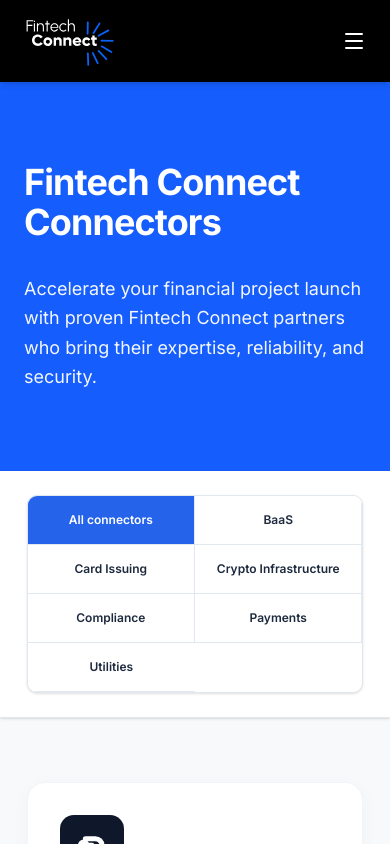
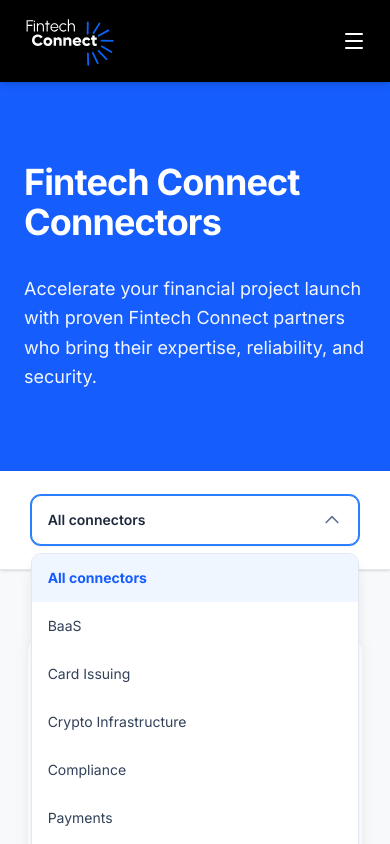
Before and after one commit to 316-Group/Fintechconnect-website, a Next.js app: page /connectors in a window 390 px wide. Both pictures are taken after a click on the button "All connectors". Shown: the top 844 px of the page. Built offline with nearby package versions, Linux system fonts and the light colour scheme.

Commit message:
connectors page update

```diff
--- a/app/connectors/page.tsx
+++ b/app/connectors/page.tsx
@@ -4,7 +4,6 @@
 import Navbar from "@/app/navbar";
 import Footersection from "@/app/Footersection";
 
-// Type definition for stability
 interface Connector {
   name: string;
   category: string;
@@ -14,7 +13,6 @@
   isCTA?: boolean;
 }
 
-// Filter Categories
 const categories = [
   "All connectors",
   "BaaS",
@@ -25,19 +23,16 @@
   "Utilities"
 ];
 
-// Global Standalone CTA Card definition (automatically appends to every tab)
 const ctaCard: Connector = {
   name: "Add your partner",
   category: "All",
   desc: "We are open to adding your favourite provider to the system!",
   iconType: "add-partner",
-  url: "mailto:partners@yourdomain.com", // Replace with your support email or "/contact" route
+  url: "mailto:partners@yourdomain.com",
   isCTA: true
 };
 
-// Database for connectors
 const connectorsData: Connector[] = [
-  // --- BaaS Category ---
   {
     name: "Clear Junction",
     category: "BaaS",
@@ -115,7 +110,6 @@
     iconType: "utilities",
     url: "https://plaid.com/"
   },
-  // --- Crypto Infrastructure Category ---
   {
     name: "Fireblocks",
     category: "Crypto Infrastructure",
@@ -165,7 +159,6 @@
     iconType: "tronscan",
     url: "https://tronscan.org/"
   },
-  // --- Payments Category ---
   {
     name: "Currency Cloud",
     category: "Payments",
@@ -236,7 +229,6 @@
     iconType: "b4b",
     url: "https://www.b4bpayments.com/"
   },
-  // --- Compliance Category ---
   {
     name: "ComplyAdvantage",
     category: "Compliance",
@@ -300,7 +292,6 @@
     iconType: "blockcyper",
     url: "https://www.blockcypher.com/"
   },
-  // --- Card Issuing Category ---
   {
     name: "Moorvand",
     category: "Card Issuing",
@@ -352,7 +343,6 @@
   }
 ];
 
-// Component to render the custom geometric company icons
 const ConnectorIcon = ({ type }: { type: string }) => {
   switch (type) {
     case "transfermate":
@@ -477,7 +467,7 @@
     case "banking-circle":
       return (
         <div className="w-16 h-16 bg-[#0f172a] rounded-xl flex items-center justify-center p-2">
-          <svg viewBox="0 0 24 24" className="w-full h-full text-white animate-spin-slow" fill="currentColor">
+          <svg viewBox="0 0 24 24" className="w-full h-full text-white" fill="currentColor">
             {[...Array(16)].map((_, i) => (
               <rect key={i} x="11.5" y="1" width="1" height="6" rx="0.5" transform={`rotate(${i * 22.5} 12 12)`} />
             ))}
@@ -706,25 +696,37 @@
 
 export default function ConnectorsPage() {
   const [activeTab, setActiveTab] = useState("All connectors");
+  // Manage mobile dropdown state
+  const [isDropdownOpen, setIsDropdownOpen] = useState(false);
 
-  // Animation Visibility States
   const [heroVisible, setHeroVisible] = useState(false);
   const [filterVisible, setFilterVisible] = useState(false);
   const [gridVisible, setGridVisible] = useState(false);
 
-  // References for Animation Targets
   const heroRef = useRef<HTMLDivElement>(null);
   const filterRef = useRef<HTMLDivElement>(null);
   const gridRef = useRef<HTMLDivElement>(null);
+  // Ref for handling mobile clicks outside of the dropdown
+  const dropdownRef = useRef<HTMLDivElement>(null);
 
-  // Animation Helper for Hero Section elements
   const getAnimatedClass = (visible: boolean) => {
     return `transition-all duration-[800ms] ease-out transform ${
       visible ? "opacity-100 translate-y-0" : "opacity-0 translate-y-8"
     }`;
   };
 
-  // Intersection Observer for scroll-triggered entry animations
+  // Click outside to close mobile dropdown
+  useEffect(() => {
+    const handleClickOutside = (event: MouseEvent) => {
+      if (dropdownRef.current && !dropdownRef.current.contains(event.target as Node)) {
+        setIsDropdownOpen(false);
+      }
+    };
+
+    document.addEventListener("mousedown", handleClickOutside);
+    return () => document.removeEventListener("mousedown", handleClickOutside);
+  }, []);
+
   useEffect(() => {
     const observerOptions = {
       root: null,
@@ -755,7 +757,6 @@
     };
   }, []);
 
-  // Gracefully animate grid-cascade entry after an active tab change
   useEffect(() => {
     if (!gridVisible) {
       const timer = setTimeout(() => {
@@ -765,13 +766,10 @@
     }
   }, [gridVisible]);
 
-  // Filtering Logic Engine:
-  // 1. Filter standard connectors matching selected category
   const activeBaseConnectors = connectorsData.filter(item =>
     activeTab === "All connectors" ? true : item.category === activeTab
   );
 
-  // 2. Append the standalone CTA card to the end of your filtered array dynamically
   const filteredConnectors = [...activeBaseConnectors, ctaCard];
 
   return (
@@ -802,11 +800,56 @@
       {/* FILTER BUTTON SEGMENT BAR CONTAINER */}
       <div
         ref={filterRef}
-        className="w-full bg-white border-b border-slate-200 sticky top-0 z-40 shadow-sm overflow-x-auto scrollbar-none"
+        className="w-full bg-white border-b border-slate-200 sticky top-0 z-40 shadow-sm"
       >
-        <div className="max-w-[92.5%] mx-auto px-3 lg:px-6 py-6">
+        <div className="max-w-[92.5%] mx-auto px-4 lg:px-6 py-6">
+
+          {/* 1. MOBILE ONLY DROPDOWN MENU */}
+          <div ref={dropdownRef} className="relative block md:hidden w-full">
+            <button
+              onClick={() => setIsDropdownOpen(!isDropdownOpen)}
+              className="w-full flex items-center justify-between bg-white border border-slate-200 rounded-lg px-4 py-3.5 text-sm font-semibold text-slate-800 shadow-sm transition-all duration-200 active:scale-[0.99] focus:outline-none focus:border-blue-500 focus:ring-1 focus:ring-blue-500"
+            >
+              <span>{activeTab}</span>
+              <svg
+                className={`w-5 h-5 text-slate-500 transition-transform duration-200 ${
+                  isDropdownOpen ? "rotate-180" : ""
+                }`}
+                fill="none"
+                viewBox="0 0 24 24"
+                stroke="currentColor"
+                strokeWidth="2"
+              >
+                <path strokeLinecap="round" strokeLinejoin="round" d="M19 9l-7 7-7-7" />
+              </svg>
+            </button>
+
+            {isDropdownOpen && (
+              <div className="absolute left-0 right-0 mt-2 bg-white border border-slate-200 rounded-lg shadow-lg z-50 overflow-hidden animate-in fade-in slide-in-from-top-1 duration-100">
+                {categories.map((category, idx) => (
+                  <button
+                    key={idx}
+                    onClick={() => {
+                      setActiveTab(category);
+                      setGridVisible(false);
+                      setIsDropdownOpen(false);
+                    }}
+                    className={`w-full text-left px-4 py-3.5 text-sm transition-colors ${
+                      activeTab === category
+                        ? "bg-blue-50 text-blue-600 font-bold"
+                        : "text-slate-700 hover:bg-slate-50 active:bg-slate-100"
+                    }`}
+                  >
+                    {category}
+                  </button>
+                ))}
+              </div>
+            )}
+          </div>
+
+          {/* 2. DESKTOP ONLY SEGMENTED MENU */}
           <div
-            className={`grid grid-cols-2 md:grid-cols-4 lg:grid-cols-7 border border-slate-200 rounded-lg overflow-hidden bg-white shadow-sm transition-all duration-700 ${
+            className={`hidden md:grid md:grid-cols-4 lg:grid-cols-7 border border-slate-200 rounded-lg overflow-hidden bg-white shadow-sm transition-all duration-700 ${
               filterVisible ? 'opacity-100 scale-100' : 'opacity-0 scale-95'
             }`}
           >
@@ -817,9 +860,9 @@
                   key={idx}
                   onClick={() => {
                     setActiveTab(category);
-                    setGridVisible(false); // Reset grid visual entry state for clean cascade retrigger
+                    setGridVisible(false);
                   }}
-                  className={`py-4 px-2 text-center text-xs md:text-sm font-semibold border-r border-b lg:border-b-0 border-slate-200 last:border-r-0 transition-all duration-200 ${
+                  className={`py-4 px-2 text-center text-xs md:text-sm font-semibold border-r border-b lg:border-b-0 border-slate-200 last:border-r-0 last:border-b-0 transition-all duration-200 ${
                     isActive
                       ? 'bg-[#2563eb] text-white border-[#2563eb]'
                       : 'bg-white text-slate-800 hover:bg-slate-50'
@@ -830,6 +873,7 @@
               );
             })}
           </div>
+
         </div>
       </div>
 
@@ -873,7 +917,6 @@
                       {connector.desc}
                     </p>
 
-                    {/* Conditional rendering for dynamic card triggers */}
                     {isCTA ? (
                       <div className="mt-auto w-full bg-blue-600 hover:bg-blue-700 text-white text-sm font-semibold py-3 px-6 rounded-lg transition-colors text-center shadow-md">
                         Contact us
```
